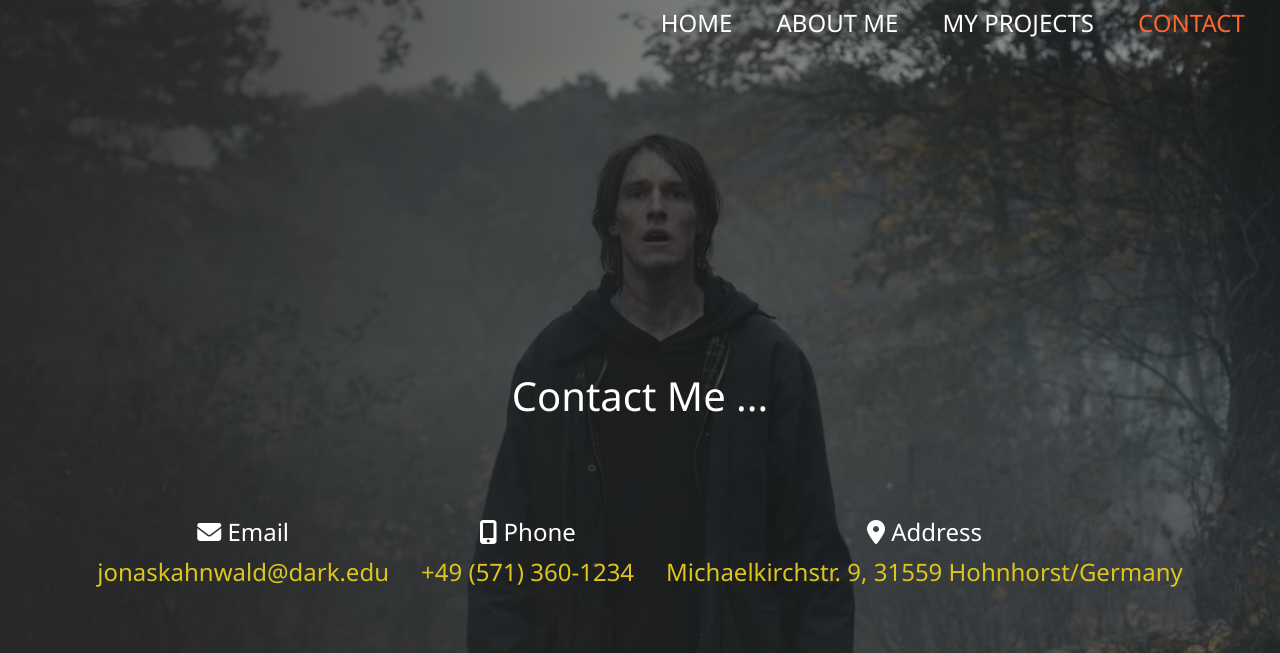
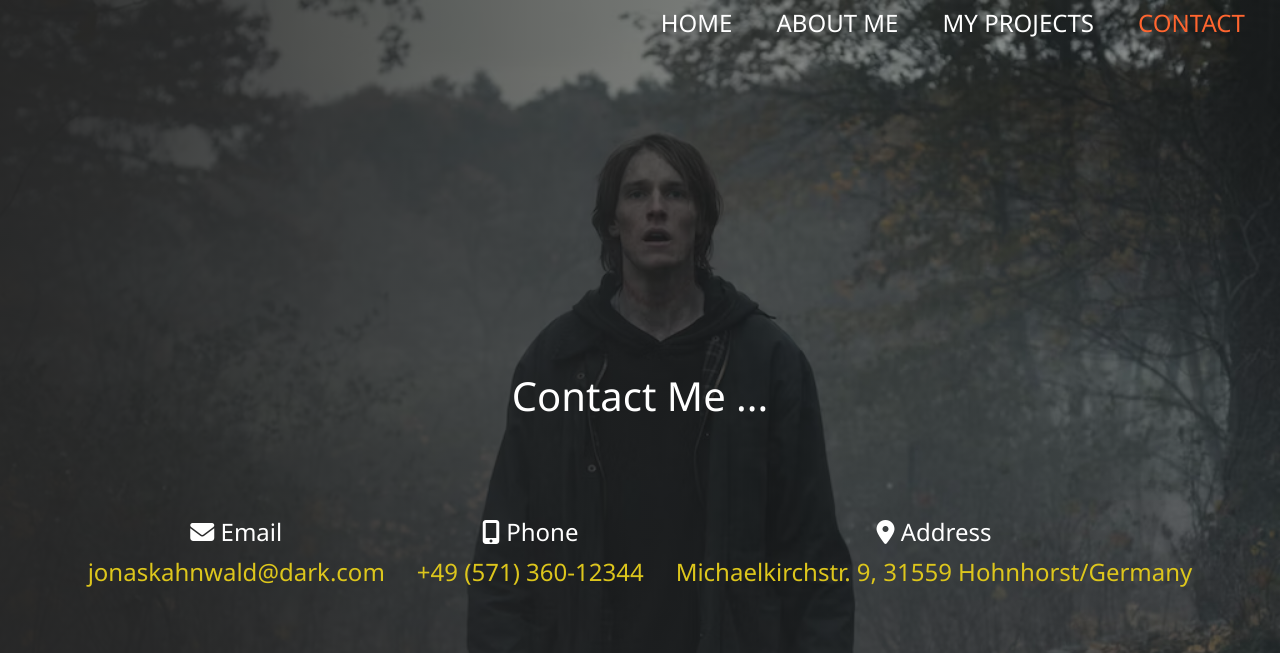
Before and after one commit to omrfrkcpr/Sass_Portfolio_Page, a plain HTML site: page contact.html in a window 1280 px wide. Shown: the top 653 px of the page. Drawn offline with Linux system fonts and the light colour scheme.

Commit message:
last commit to contact page

```diff
--- a/contact.html
+++ b/contact.html
@@ -35,11 +35,11 @@
         <div class="contact__list">
           <div class="contact__item">
             <i class="fas fa-envelope"></i> Email
-            <div class="text-secondary">jonaskahnwald@dark.edu</div>
+            <div class="text-secondary">jonaskahnwald@dark.com</div>
           </div>
           <div class="contact__item">
             <i class="fas fa-mobile-alt"></i> Phone
-            <div class="text-secondary">+49 (571) 360-1234</div>
+            <div class="text-secondary">+49 (571) 360-12344</div>
           </div>
           <div class="contact__item">
             <i class="fas fa-map-marker-alt"></i> Address
```
